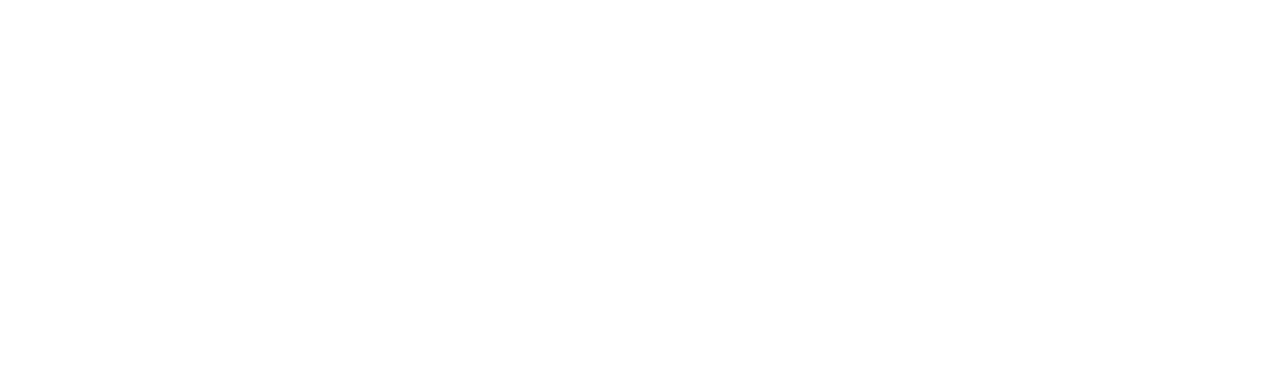
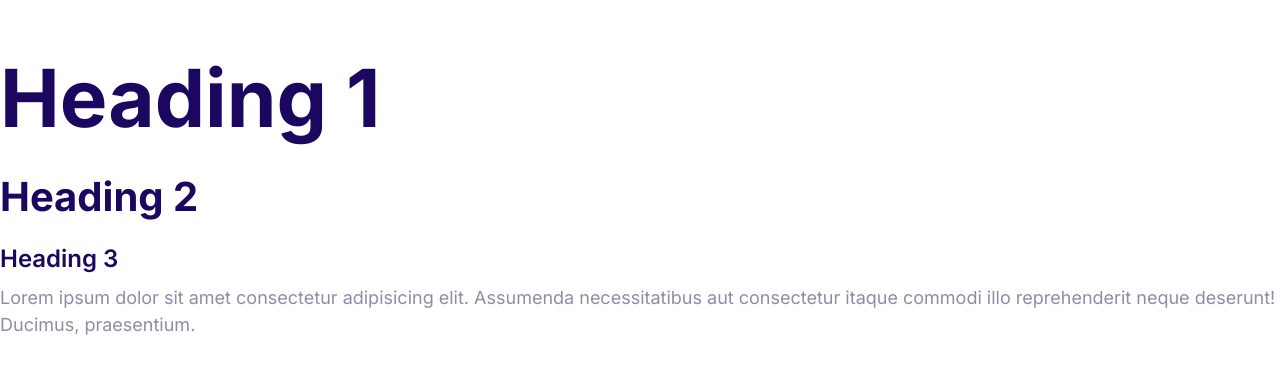
Before and after one commit to antoni7654/test1, a plain HTML site: page index.html in a window 1280 px wide. Drawn offline with Linux system fonts and the light colour scheme.

Commit message:
Define the styles for the fonts.

```diff
--- a/css/styles.css
+++ b/css/styles.css
@@ -14,3 +14,54 @@
   --color-border: #ccc;
   --border-radius: 30px;
 }
+
+html {
+  font-size: 62.5%; /* 62,5% de 16px son 10px - va bien para hacer rem a partir de ahí, de los 10px*/
+}
+body {
+  font-family: Inter, Arial, Helvetica, sans-serif;
+  font-size: 2rem;
+  line-height: 1.5;
+  color: var(--color-body);
+}
+
+h1,
+h2,
+h3 {
+  color: var(--color-headings);
+  margin-bottom: 1rem;
+  line-height: 1.1;
+}
+
+h1 {
+  font-size: 6rem;
+}
+
+h2 {
+  font-size: 4rem;
+}
+
+h3 {
+  font-size: 2.8rem;
+  font-weight: 600;
+  line-height: 1.3;
+}
+
+p {
+  margin-top: 0;
+}
+
+@media screen and (min-width: 1024px) {
+  body {
+    font-size: 1.8rem;
+  }
+  h1 {
+    font-size: 8rem;
+  }
+  h2 {
+    font-size: 4rem;
+  }
+  h3 {
+    font-size: 2.4rem;
+  }
+}
--- a/index.html
+++ b/index.html
@@ -1,13 +1,27 @@
 <!DOCTYPE html>
 <html lang="en">
-<head>
-    <meta charset="UTF-8">
-    <meta http-equiv="X-UA-Compatible" content="IE=edge">
-    <meta name="viewport" content="width=device-width, initial-scale=1.0">
+  <head>
+    <meta charset="UTF-8" />
+    <meta http-equiv="X-UA-Compatible" content="IE=edge" />
+    <meta name="viewport" content="width=device-width, initial-scale=1.0" />
     <title>Document</title>
-    <link rel="stylesheet" href="css/styles.css">
-</head>
-<body>
-
-</body>
+    <link rel="preconnect" href="https://fonts.googleapis.com" />
+    <link rel="preconnect" href="https://fonts.gstatic.com" crossorigin />
+    <link
+      href="https://fonts.googleapis.com/css2?family=Inter:wght@400;600;700&display=swap"
+      rel="stylesheet"
+    />
+    <link rel="stylesheet" href="css/styles.css" />
+  </head>
+  <body>
+    <!-- truco: h${Heading $}*3 + TAB -->
+    <h1>Heading 1</h1>
+    <h2>Heading 2</h2>
+    <h3>Heading 3</h3>
+    <p>
+      Lorem ipsum dolor sit amet consectetur adipisicing elit. Assumenda
+      necessitatibus aut consectetur itaque commodi illo reprehenderit neque
+      deserunt! Ducimus, praesentium.
+    </p>
+  </body>
 </html>
```
